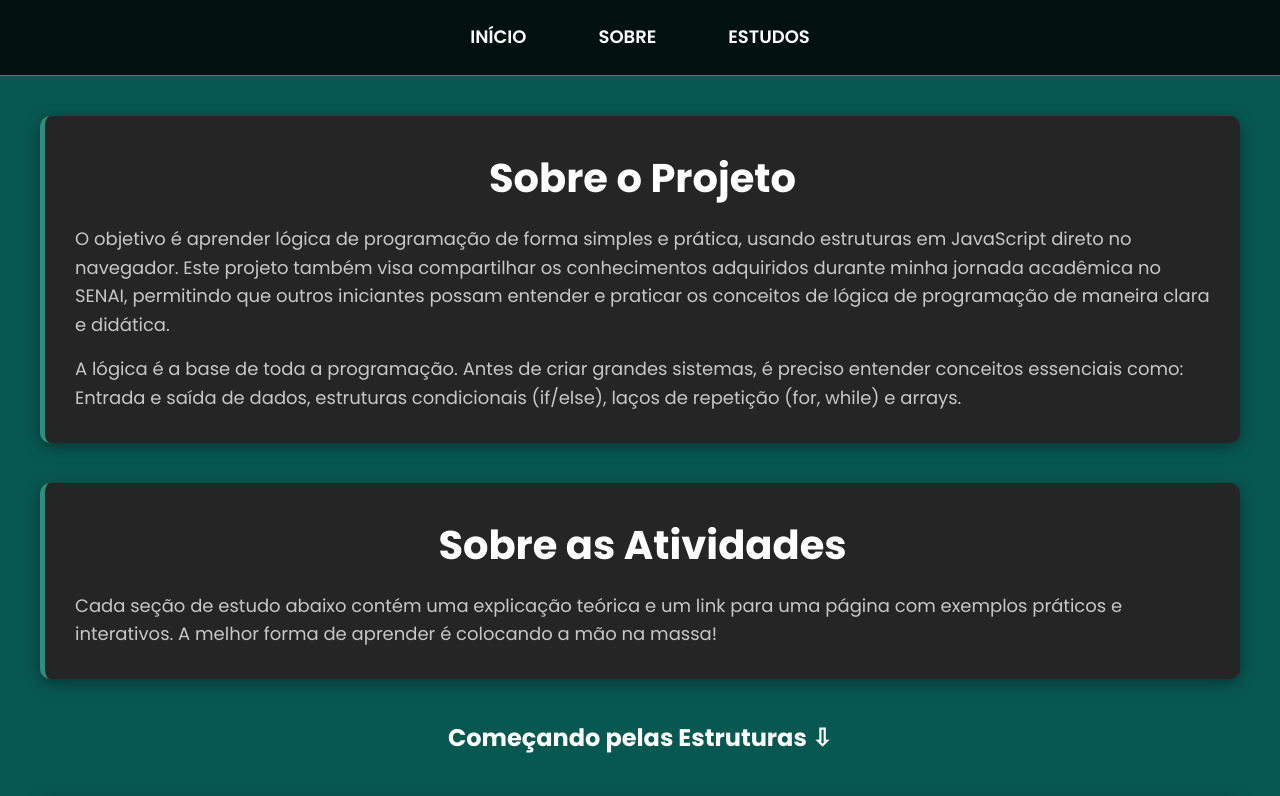
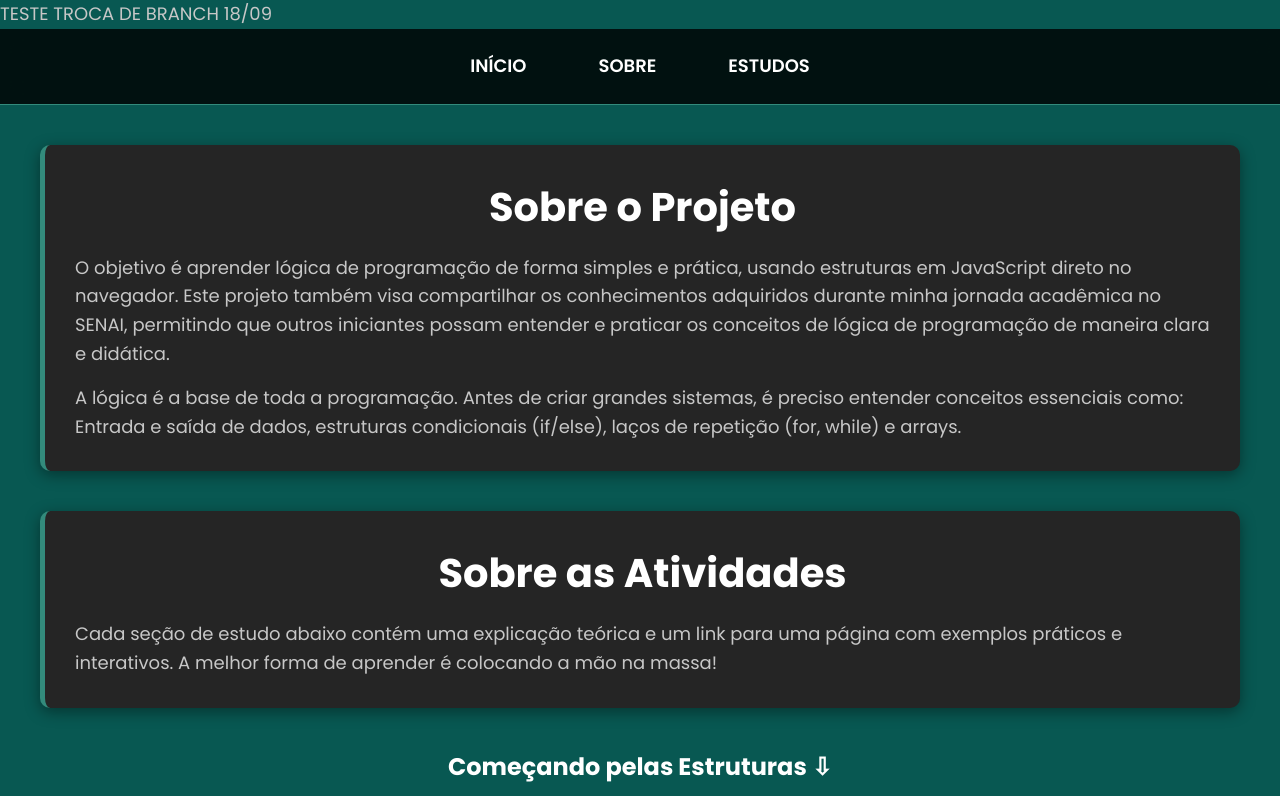
Before and after one commit to mauricioasor/Atividade-final-Js, a plain HTML site: page index.html in a window 1280 px wide. Shown: the top 796 px of the page. Drawn offline with Linux system fonts and the light colour scheme.

Commit message:
Commit troca de branch

```diff
--- a/index.html
+++ b/index.html
@@ -13,6 +13,7 @@
 </head>
 
 <body>
+  <p>TESTE TROCA DE BRANCH 18/09</p>
   <header id="inicio" class="main-header">
     <nav class="nav-menu">
       <a class="menu-link" href="index.html">Início</a>
```
